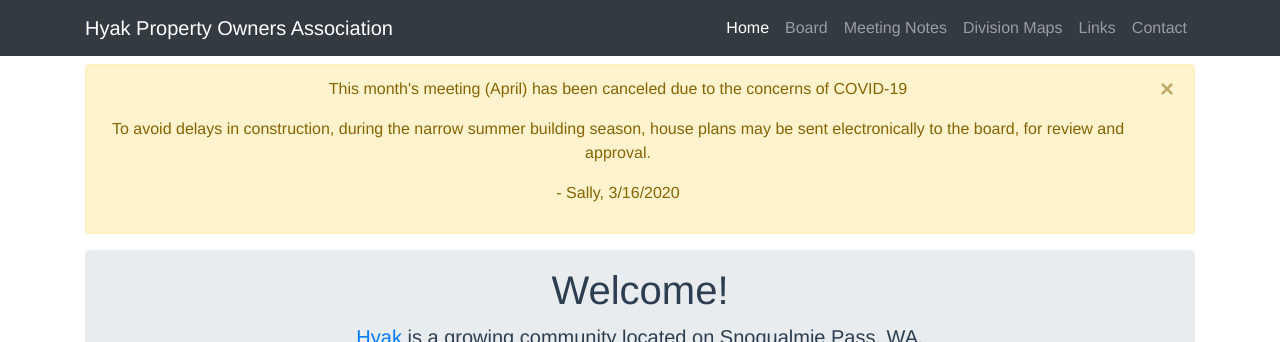
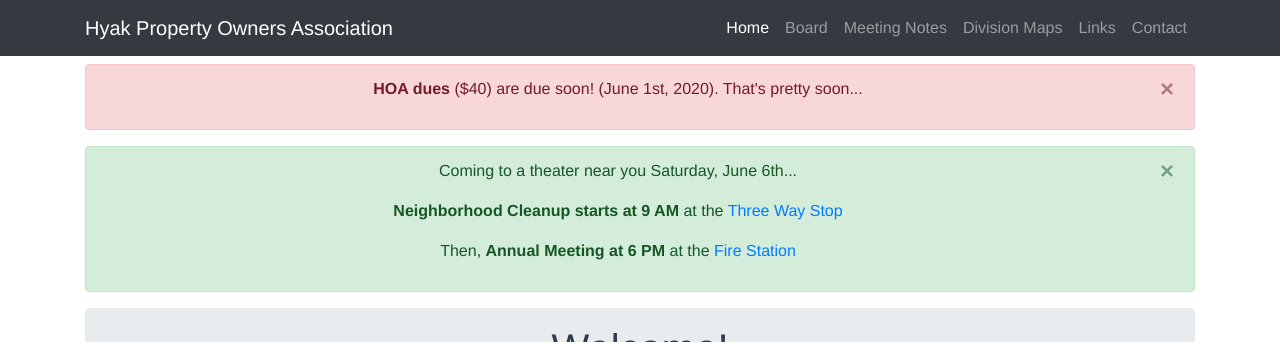
Before and after one commit to TheGauntt/hyak.life, a Vue app: page / in a window 1280 px wide. Shown: the top 342 px of the page. Built offline with nearby package versions, Linux system fonts and the light colour scheme; what vue-toasted would draw is missing.

Commit message:
Announcements. Broken link. New IG

```diff
--- a/src/router/index.ts
+++ b/src/router/index.ts
@@ -8,13 +8,17 @@ const routes = [
   {
     path: "/",
     name: "home",
-    component: Home
+    component: Home,
+  },
+  {
+    path: "/hyak",
+    redirect: "/",
   },
   {
     path: "/board",
     name: "board",
     component: () =>
-      import(/* webpackChunkName: "board" */ "../views/Board.vue")
+      import(/* webpackChunkName: "board" */ "../views/Board.vue"),
   },
   {
     path: "/meeting_notes",
@@ -22,19 +26,19 @@ const routes = [
     component: () =>
       import(
         /* webpackChunkName: "meeting_notes" */ "../views/MeetingNotes.vue"
-      )
+      ),
   },
   {
     path: "/links",
     name: "links",
     component: () =>
-      import(/* webpackChunkName: "links" */ "../views/Links.vue")
+      import(/* webpackChunkName: "links" */ "../views/Links.vue"),
   },
   {
     path: "/contact",
     name: "contact",
     component: () =>
-      import(/* webpackChunkName: "contact" */ "../views/Contact.vue")
+      import(/* webpackChunkName: "contact" */ "../views/Contact.vue"),
   },
   {
     path: "/division_maps",
@@ -42,14 +46,14 @@ const routes = [
     component: () =>
       import(
         /* webpackChunkName: "division_maps" */ "../views/DivisionMaps.vue"
-      )
-  }
+      ),
+  },
 ];
 
 const router = new VueRouter({
   mode: "history",
   base: process.env.BASE_URL,
-  routes
+  routes,
 });
 
 export default router;
--- a/src/views/Home.vue
+++ b/src/views/Home.vue
@@ -3,26 +3,33 @@
     <!-- Page Content -->
     <div class="container">
       <div class="row">
-        <div class="col-lg-12 text-center">
-          <div class="alert alert-warning alert-dismissible fade show mt-2" role="alert">
-            <!-- <p>
-              <strong>Heads up!</strong>
-            </p> -->
+        <div class="col-lg-12">
+          <div class="alert alert-danger alert-dismissible fade show mt-2" role="alert">
+            <p>
+              <b>HOA dues</b> ($40) are due soon! (June 1st, 2020). That's pretty soon...
+            </p>
+            <button type="button" class="close" data-dismiss="alert" aria-label="Close">
+              <span aria-hidden="true">&times;</span>
+            </button>
+          </div>
+
+          <div class="alert alert-success alert-dismissible fade show mt-2" role="alert">
+            <p>Coming to a theater near you Saturday, June 6th...</p>
 
             <p>
-              This month's meeting (April) has been canceled due to the concerns of COVID-19
+              <b>Neighborhood Cleanup starts at 9 AM</b> at the
+              <a target="_blank" href="https://goo.gl/maps/MNdicLHhNjXP3vrV9">Three Way Stop</a>
             </p>
 
             <p>
-              To avoid delays in construction, during the narrow summer building season, house plans may be sent electronically to the board, for review and approval.
+              Then,
+              <b>Annual Meeting at 6 PM</b>
+              at the
+              <a
+                target="_blank"
+                href="https://www.google.com/maps/place/snoqualmie+pass+fire+and+rescue/@47.4171668,-121.4147039,17z/data=!3m1!4b1!4m5!3m4!1s0x549a79a0476547c1:0x4bfe36062cb6f570!8m2!3d47.4171668!4d-121.4125152"
+              >Fire Station</a>
             </p>
-
-            <p>- Sally, 3/16/2020</p>
-
-            <!-- Looking for something new? Try reading our recently recovered
-            <router-link to="/meeting_notes">
-              <span>Meeting Notes</span>
-            </router-link>-->
             <button type="button" class="close" data-dismiss="alert" aria-label="Close">
               <span aria-hidden="true">&times;</span>
             </button>
@@ -54,7 +61,7 @@
             >
               <instagram-embed
                 :max-width="540"
-                url="https://www.instagram.com/p/B9lGiexn5kv"
+                url="https://www.instagram.com/p/B_tcJ3-At_0"
                 :hide-caption="true"
               />
             </div>
```
